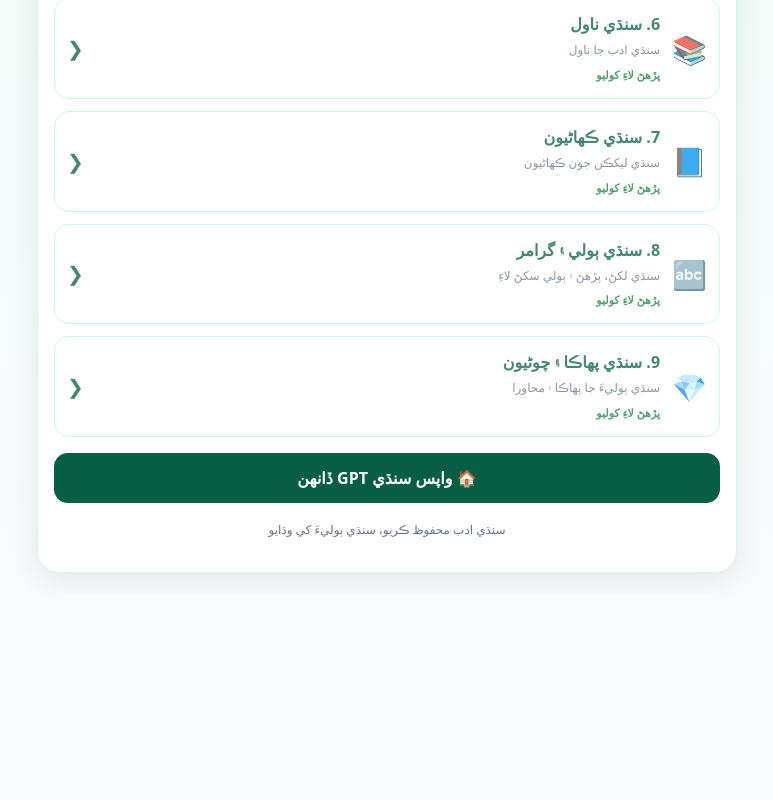
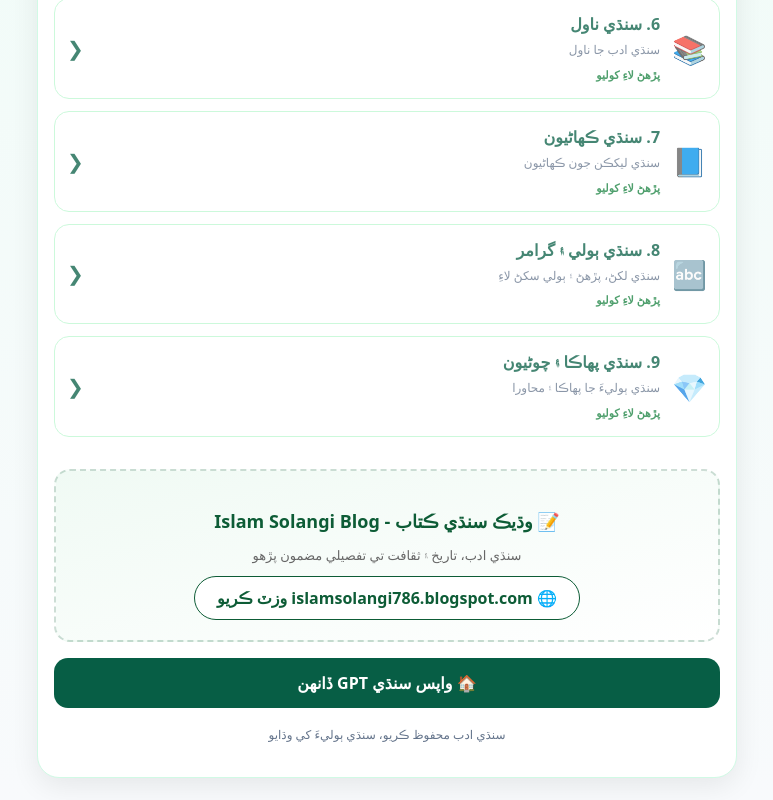
Before and after one commit to islamsolangi/sindhigpt, a Next.js app: page /app/books in a window 1280 px wide. Shown: the part 844-1644 px from the top of the page, without its empty margins (253-1026 px from the left). Before the commit the page ends 1439 px from the top, so only its background shows below. Built offline with nearby package versions, Linux system fonts and the light colour scheme.

Commit message:
Update page.tsx

```diff
--- a/app/app/books/page.tsx
+++ b/app/app/books/page.tsx
@@ -329,6 +329,12 @@ export default function BooksLibraryPage() {
             ❮ واپس ڪتابن جي فهرست ڏانهن
           </button>
         )}
+        {/* Blogger - AdSense Loop - Line 332 */}
+        <div style={{ marginTop: "32px", padding: "20px", borderRadius: "16px", border: "2px dashed rgba(13,92,54,0.2)", background: "linear-gradient(to bottom right, #f0faf4, white)", textAlign: "center" }}>
+          <h3 style={{ fontSize: "18px", fontWeight: "bold", color: "#0d5c36", marginBottom: "8px" }}>📝 وڌيڪ سنڌي ڪتاب - Islam Solangi Blog</h3>
+          <p style={{ color: "#666", marginBottom: "12px", fontSize: "13px" }}>سنڌي ادب، تاريخ ۽ ثقافت تي تفصيلي مضمون پڙهو</p>
+          <a href="https://islamsolangi786.blogspot.com/" target="_blank" rel="dofollow" style={{ display: "inline-block", background: "white", border: "1px solid #0d5c36", color: "#0d5c36", padding: "10px 22px", borderRadius: "24px", fontWeight: "bold", textDecoration: "none" }}>🌐 islamsolangi786.blogspot.com وزٽ ڪريو</a>
+        </div>
 
         <a
           href="/"
```
